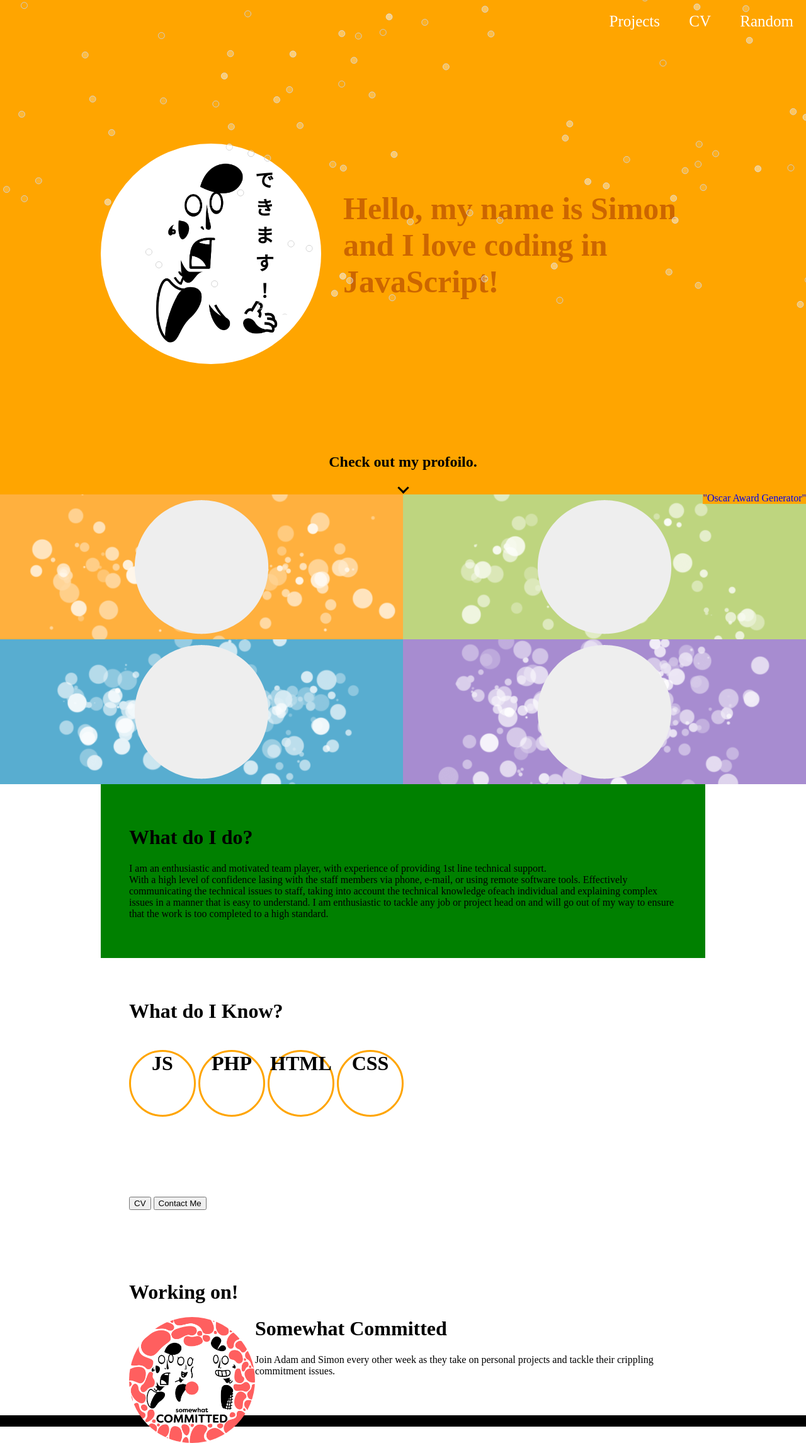
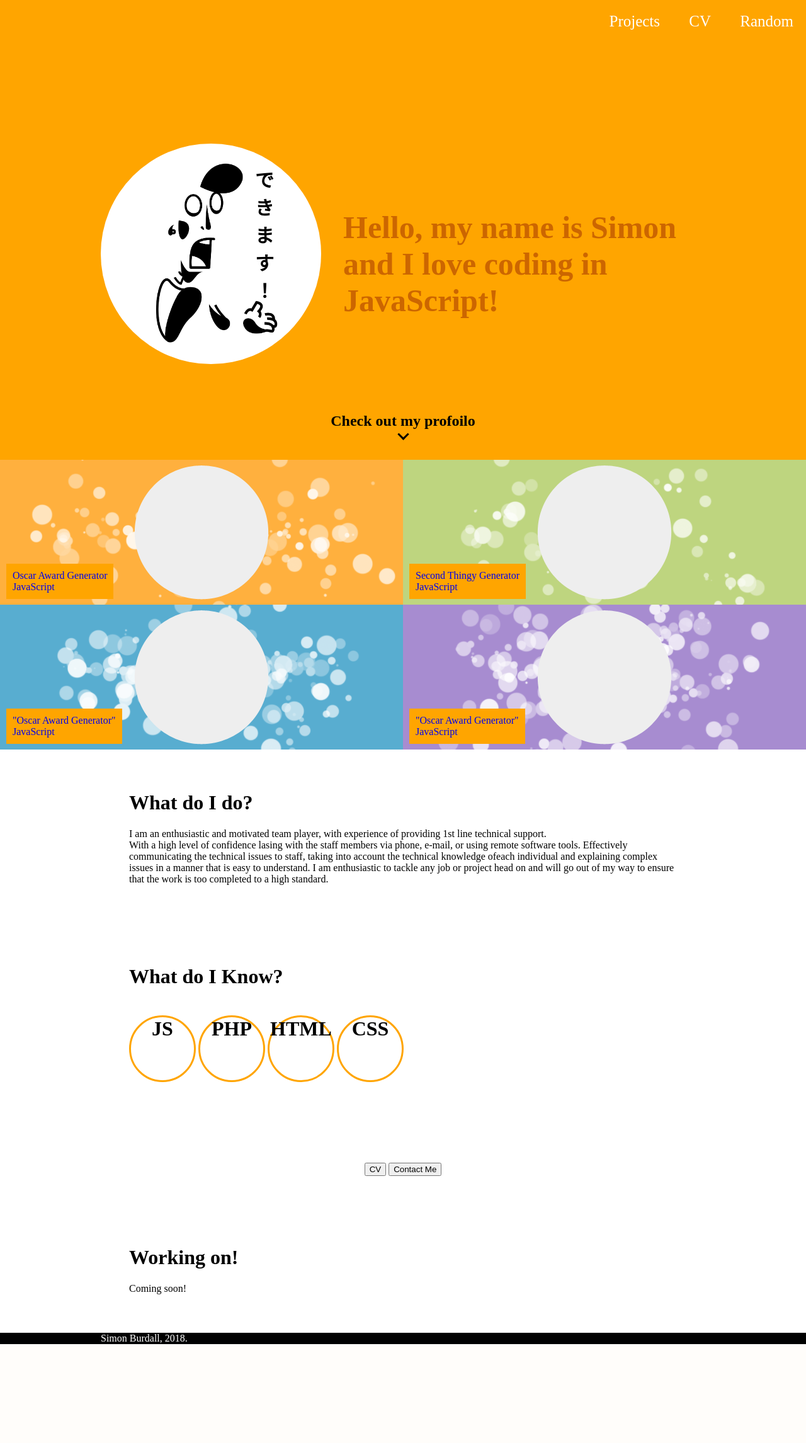
Before and after one commit to SimonBurdall/personalsite, a PHP site: page / in a window 1280 px wide. Shown: the whole page at 63% size. After the commit the page ends 2134 px from the top, so only its background shows below. Run offline with PHP 8.4, Linux system fonts and the light colour scheme.

Commit message:
Small changes to layout, ready for art.

```diff
--- a/index.css
+++ b/index.css
@@ -74,14 +74,15 @@ body {
 
 #title-output {
     margin-left: 385px;
-    margin-top: -200px;
+    margin-top: -170px;
     font-size: 50px;
     color: #CC6600;
 }
 
 .toaster-pop{
     text-align: center;
-    margin-top: -100px;
+    margin-top: -145px;
+    padding: 0px 30px 30px;
 }
 
 i {
@@ -113,9 +114,10 @@ i {
 
 .project-thumbnail-title{
     background-color: orange;
-    position: absolute;
-    bottom: 0;
-    right: 0;
+    display: inline-block;
+    margin-top: 165px;
+    margin-left: 10px;
+    padding: 10px;
 }
 
 @media only screen and (max-width: 1300px){
@@ -142,7 +144,6 @@ i {
 }
 
 .bio-content{
-    background-color: green;
     padding: 45px;
 }
 
@@ -163,24 +164,12 @@ i {
 }
 
 .contact-content{
-    margin-left: auto;
-    margin-right: auto;
-    padding: 45px
+    padding: 45px;
+    text-align: center;
 }
 
 .additional-projects{
     padding: 45px;
-}
-
-.podcast-icon{
-    height: 200px;
-    width: 200px;
-
-    border-radius: 50%;
-    background-image: url(images/512-03-C.png);
-    background-position: 50% 50%;
-    background-size: cover;
-    float: left;
 }
 
 .footer-wrapper{
@@ -189,14 +178,7 @@ i {
 
 .footer{
     max-width: 960px;
+    padding: 0px 45px 0px;
+    margin: auto;
+    color: white;
 }
-
-
-#58656d
-    display: block;
-    color: white;
-    text-align: center;
-    padding-top: 15px;
-    padding-bottom: 15px;
-    margin-left: 144px;
-text-decoration: none;
--- a/index.html
+++ b/index.html
@@ -8,7 +8,6 @@
 </head>
 <body>
 	<header class="header-wrapper">
-		<div id="particles-js"></div>
 		<div class="site-navigation">
 			<ul class="navi-ul">
 				<li class="navi-li"><a href="#home">Projects</a></li>
@@ -25,7 +24,7 @@
 	</header>
 
 	<div class="toaster-pop">
-		<h2>Check out my profoilo.</h2>
+		<h2 style="margin-top: 0px; margin-bottom: 0px;">Check out my profoilo</h2>
 		<i class="arrowdown"></i>
 	</div>
 
@@ -33,15 +32,39 @@
 		<div class="project-thumbnail" style="background-image: url(images/projects-1.png);">
 			<a title="Oscar Award Generator" href="#">
 				<div>
-					<span class="project-thumbnail-title">
-						"Oscar Award Generator"
+					<span class="project-thumbnail-title"> Oscar Award Generator <br>
+					<span class="project-thumbnail-code">JavaScript</span>
 					</span>
 				</div>
 			</a>
 		</div>
-		<div class="project-thumbnail" style="background-image: url(images/projects-2.png);"></div>
-		<div class="project-thumbnail" style="background-image: url(images/projects-3.png);"></div>
-		<div class="project-thumbnail" style="background-image: url(images/projects-4.png);"></div>
+		<div class="project-thumbnail" style="background-image: url(images/projects-2.png);">
+			<a title="Oscar Award Generator" href="#">
+				<div>
+					<span class="project-thumbnail-title"> Second Thingy Generator<br>
+					<span class="project-thumbnail-code">JavaScript</span>
+					</span>
+				</div>
+			</a>
+		</div>
+		<div class="project-thumbnail" style="background-image: url(images/projects-3.png);">
+			<a title="Oscar Award Generator" href="#">
+				<div>
+						<span class="project-thumbnail-title"> "Oscar Award Generator"<br>
+						<span class="project-thumbnail-code">JavaScript</span>
+						</span>
+				</div>
+			</a>
+		</div>
+		<div class="project-thumbnail" style="background-image: url(images/projects-4.png);">
+			<a title="Oscar Award Generator" href="#">
+				<div>
+						<span class="project-thumbnail-title"> "Oscar Award Generator"<br>
+						<span class="project-thumbnail-code">JavaScript</span>
+						</span>
+				</div>
+			</a>
+		</div>
 	</div>
 
 	<div class="bio-container">
@@ -68,28 +91,15 @@
 
 		<div class="additional-projects">
 			<h1>Working on!</h1>
-			<div class="podcast-icon"></div>
-			<div class="podcast-content">
-				<h1>Somewhat Committed</h1>
-				<p>Join Adam and Simon every other week as they take on personal projects and tackle their crippling commitment issues.</p>
-			</div>
+			<p>Coming soon!</p>
 		</div>
 	</div>
 
 	<div class="footer-wrapper">
 		<div class="footer">
-			Test Test
+			Simon Burdall, 2018.
 		</div>
 	</div>
 
-
-<script src="https://cdn.jsdelivr.net/particles.js/2.0.0/particles.min.js"></script>
-
-  <script>
-    particlesJS.load('particles-js', 'particles.json', function(){
-      console.log('particles.json loaded...');
-    });
-  </script>
-
 </body>
 </html>
--- a/index.js
+++ b/index.js
@@ -2,10 +2,10 @@
 function getTitle(){
 	//Random quotes array.
 		var quotes = [
-			'love coding in JavaScript!',
-			'have an eye for CSS!',
-			'enjoy coding',
-			'really wish that this would work!',
+			'I love coding in JavaScript!',
+			'I have an eye for CSS!',
+			'I enjoy coding',
+			'I really wish that this would work!',
 			'できます！ means it works!'
 		];
 
@@ -14,7 +14,7 @@ function getTitle(){
 		var	randomQuote = quotes[getQuote];
 
 		//Output
-		document.getElementById("title-output").innerHTML = "Hello, my name is Simon and I "+randomQuote+"";
+		document.getElementById("title-output").innerHTML = "Hello, my name is Simon and "+randomQuote+"";
 };
 
 //Load function on pade load.
```
